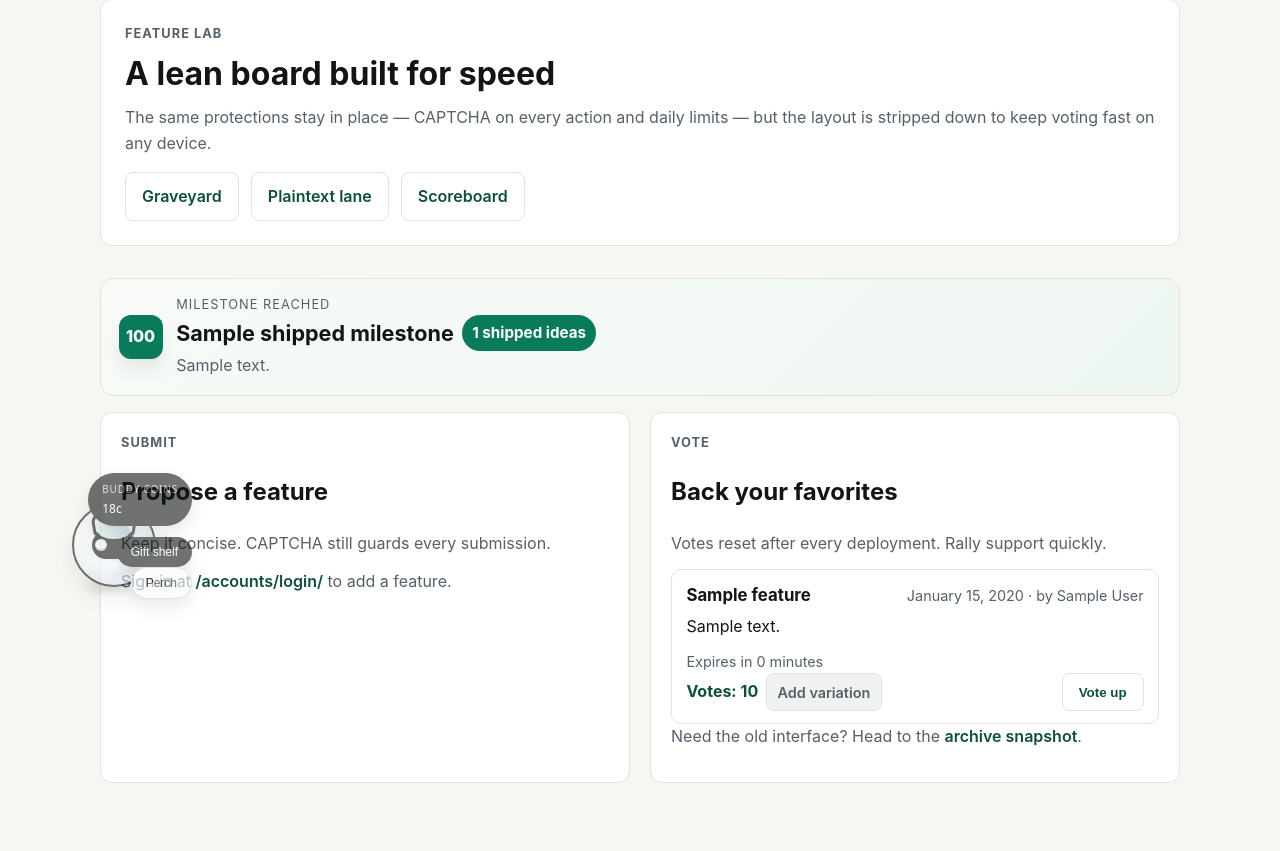
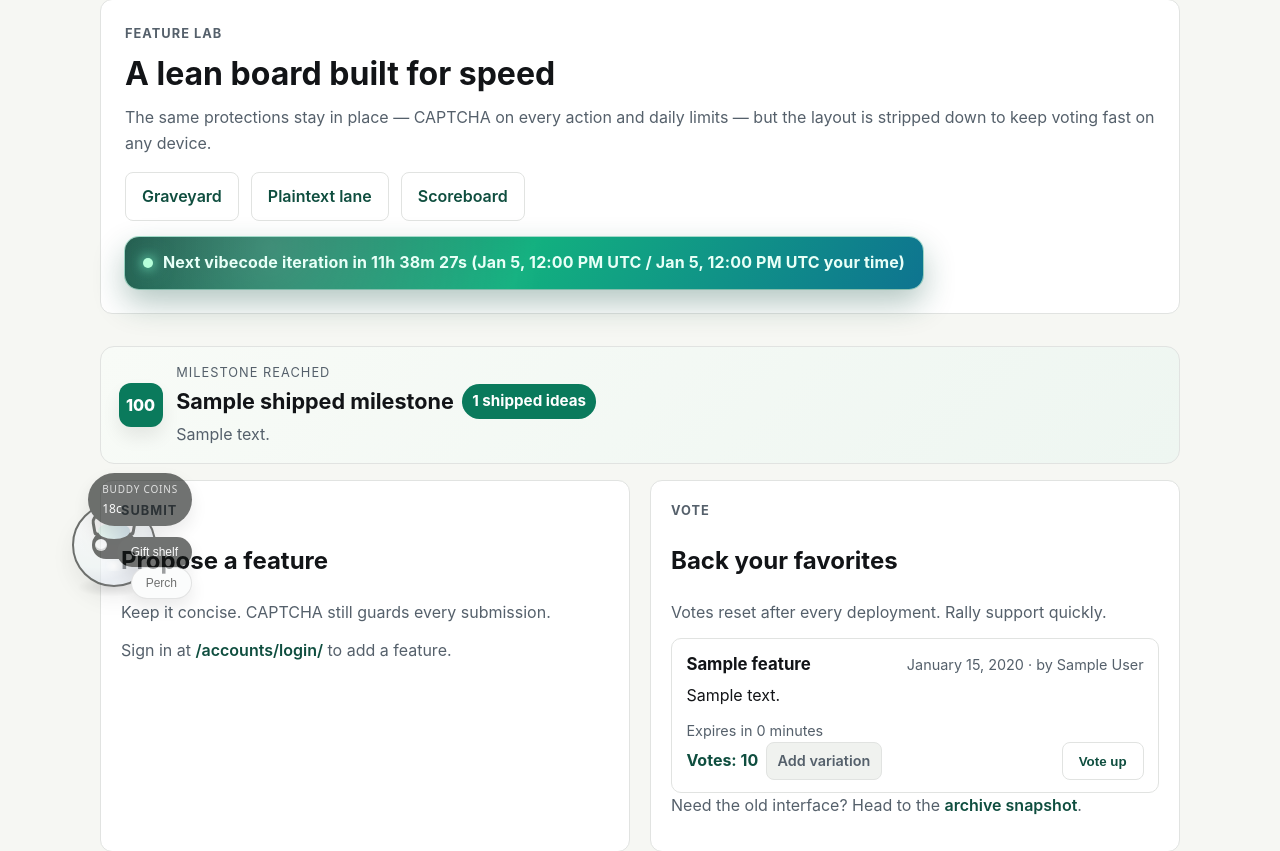
Before and after one commit to skorokithakis/theboard, a Django app: template templates/features/feature_board.html in a window 1280 px wide. Shown: the part 105-956 px from the top of the page. Run offline with Django 4.2, Linux system fonts and the light colour scheme; the template is opened without the code that fills it: most values are stand-ins (such as "Sample title", 1, 10 or a date in 2020); some libraries are stand-ins or nearby versions.

Commit message:
Add vibecode iteration countdown to Feature Lab

```diff
--- a/main/views.py
+++ b/main/views.py
@@ -276,6 +276,7 @@ def _fresh_board_context(
 
     return {
         "features": features,
+        "next_iteration_at": get_next_iteration_at(),
         "personalized_lane": _personalized_lane_context(
             request.user,
             features,
--- a/static/css/main.css
+++ b/static/css/main.css
@@ -735,6 +735,30 @@ textarea {
 .feature-lab__note {
   margin: 0 0 0.75rem;
   color: var(--muted);
+}
+
+.feature-lab__countdown {
+  margin: 1rem 0 0;
+  padding: 0.85rem 1.15rem;
+  border-radius: 14px;
+  display: inline-flex;
+  align-items: center;
+  gap: 0.6rem;
+  background: radial-gradient(circle at 18% 20%, rgba(255, 255, 255, 0.2), transparent 42%),
+    linear-gradient(120deg, #0f4e3f 0%, #12b07f 50%, #0e7490 100%);
+  color: #e8fff7;
+  font-weight: 700;
+  letter-spacing: 0.01em;
+  box-shadow: 0 14px 32px rgba(15, 78, 63, 0.32), 0 0 0 1px rgba(18, 176, 127, 0.35);
+}
+
+.feature-lab__countdown::before {
+  content: "";
+  width: 10px;
+  height: 10px;
+  border-radius: 50%;
+  background: #b6ffda;
+  box-shadow: 0 0 12px #7dfbd0, 0 0 22px rgba(125, 251, 208, 0.6);
 }
 
 .feature-lab__note a {
--- a/templates/features/feature_board.html
+++ b/templates/features/feature_board.html
@@ -16,6 +16,14 @@
         <a class="button-outline" href="{% url 'main:plaintext-submission' %}">Plaintext lane</a>
         <a class="button-outline" href="{% url 'main:scoreboard' %}">Scoreboard</a>
     </div>
+    {% if next_iteration_at %}
+        <p
+            class="feature-lab__countdown"
+            data-next-iteration="{{ next_iteration_at|date:'c' }}"
+            data-countdown-label="Next vibecode iteration">
+            Next vibecode iteration at {{ next_iteration_at|date:"F j, Y H:i \\U\\T\\C" }}
+        </p>
+    {% endif %}
 </section>
 
 {% if shipped_milestone %}
```
Also changed, not shown: main/tests.py (+13 -0 lines).
